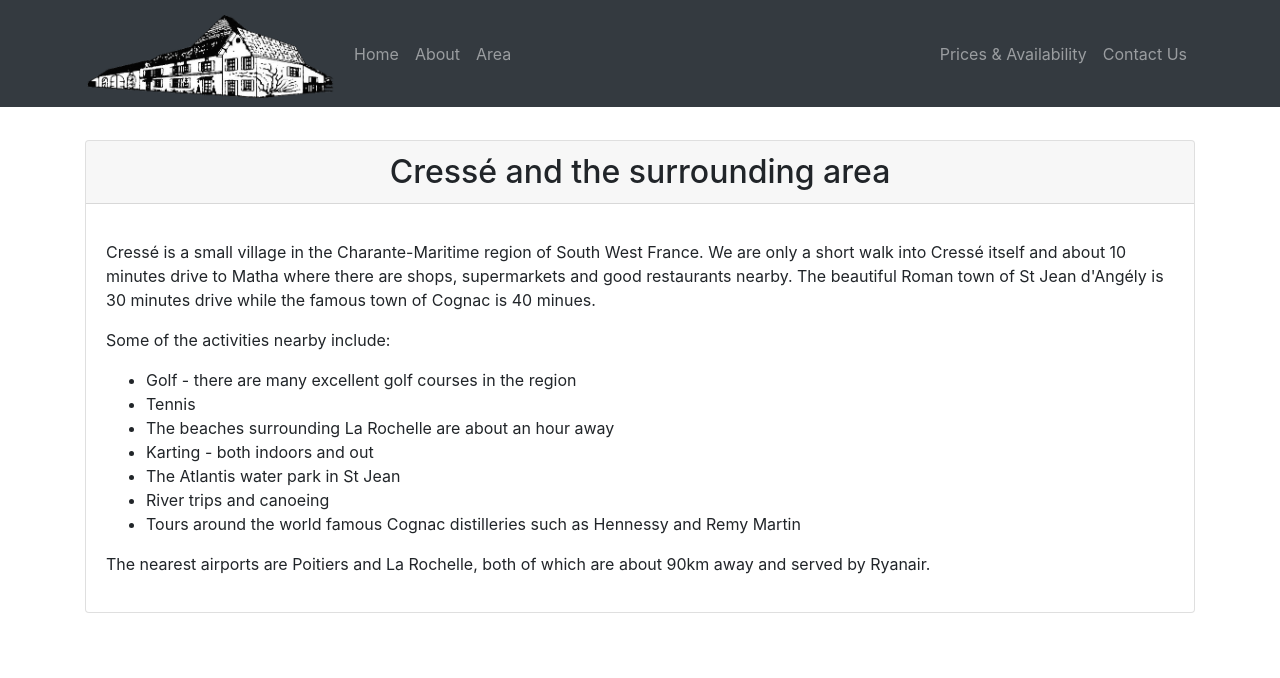
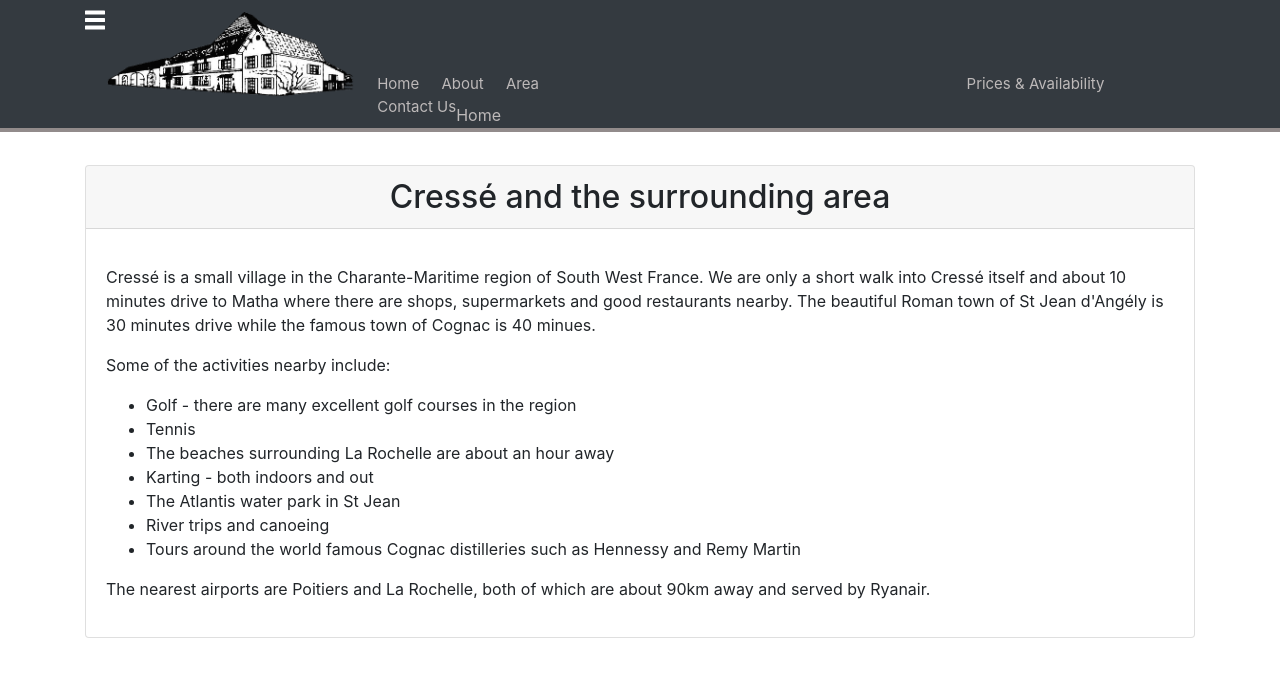
Before and after one commit to skyerus/Chagnolet-2.0, a Symfony app: template templates/pages/area.html.twig in a window 1280 px wide. Shown: the top 678 px of the page. Run offline with Twig, Linux system fonts and the light colour scheme; the template is opened without the code that fills it, so the values that code supplies are empty; some libraries are stand-ins or nearby versions.

Commit message:
changed to utilise my own navbar styling (instead of bootstrap)

```diff
--- a/templates/inc/navbar.html.twig
+++ b/templates/inc/navbar.html.twig
@@ -1,35 +1,48 @@
-<nav class="navbar navbar-expand-md navbar-dark bg-dark" style= "margin-bottom:1%;">
+<nav class="my-navbar" style= "margin-bottom:1%;">
     <div class="container">
-        <button class="navbar-toggler" type="button" data-toggle="collapse" data-target="#mobile-nav">
-            <span class="navbar-toggle-icon"></span>
-        </button>
 
-        <div class="navbar-collapse collapse w-100 order-1 order-md-0 dual-collapse2" id="mobile-nav">
+        <div class="">
+            <img src="/img/menu.svg" id="menu-btn">
             <img src="/img/logo.png" id = "logo">
-            <ul class="navbar-nav mr-auto" style="margin-left:2%;">
-                <li class="nav-item">
-                    <a href="/" class="nav-link">Home</a>
+            <ul class="row-nav">
+                <li class="row-nav-item">
+                    <a href="/" class="">Home</a>
                 </li>
-                <li class="nav-item">
-                    <a href="/about" class="nav-link">About</a>
+                <li class="row-nav-item">
+                    <a href="/about" class="">About</a>
                 </li>
-                <li class="nav-item">
-                    <a href="/area" class="nav-link">Area</a>
+                <li class="row-nav-item">
+                    <a href="/area" class="">Area</a>
+                </li>
+                <li class="push-right row-nav-item">
+                        <a class="" href="/prices">Prices & Availability</a>
+                </li>
+                <li class="row-nav-item">
+                    <a class="" href="/contact">Contact Us</a>
                 </li>
             </ul>
         </div>
         <!-- <div class="mx-auto order-0">
             <img src="/img/logo.png" style="width:100%;">
         </div> -->
-        <div class="navbar-collapse collapse w-100 order-3 dual-collapse2">
-                <ul class="navbar-nav ml-auto">
-                    <li class="nav-item">
-                        <a class="nav-link" href="/prices">Prices & Availability</a>
-                    </li>
-                    <li class="nav-item">
-                        <a class="nav-link" href="/contact">Contact Us</a>
-                    </li>
-                </ul>
+        <div id="col-nav-container">
+            <ul class="col-nav">
+                <li class="col-nav-item">
+                    <a href="/" class="">Home</a>
+                </li>
+                <li class="col-nav-item">
+                    <a href="/about" class="">About</a>
+                </li>
+                <li class="col-nav-item">
+                    <a href="/area" class="">Area</a>
+                </li>
+                <li class="col-nav-item">
+                        <a class="" href="/prices">Prices & Availability</a>
+                </li>
+                <li class="col-nav-item">
+                    <a class="" href="/contact">Contact Us</a>
+                </li>
+            </ul>
         </div>
     </div>
 </nav>
```
